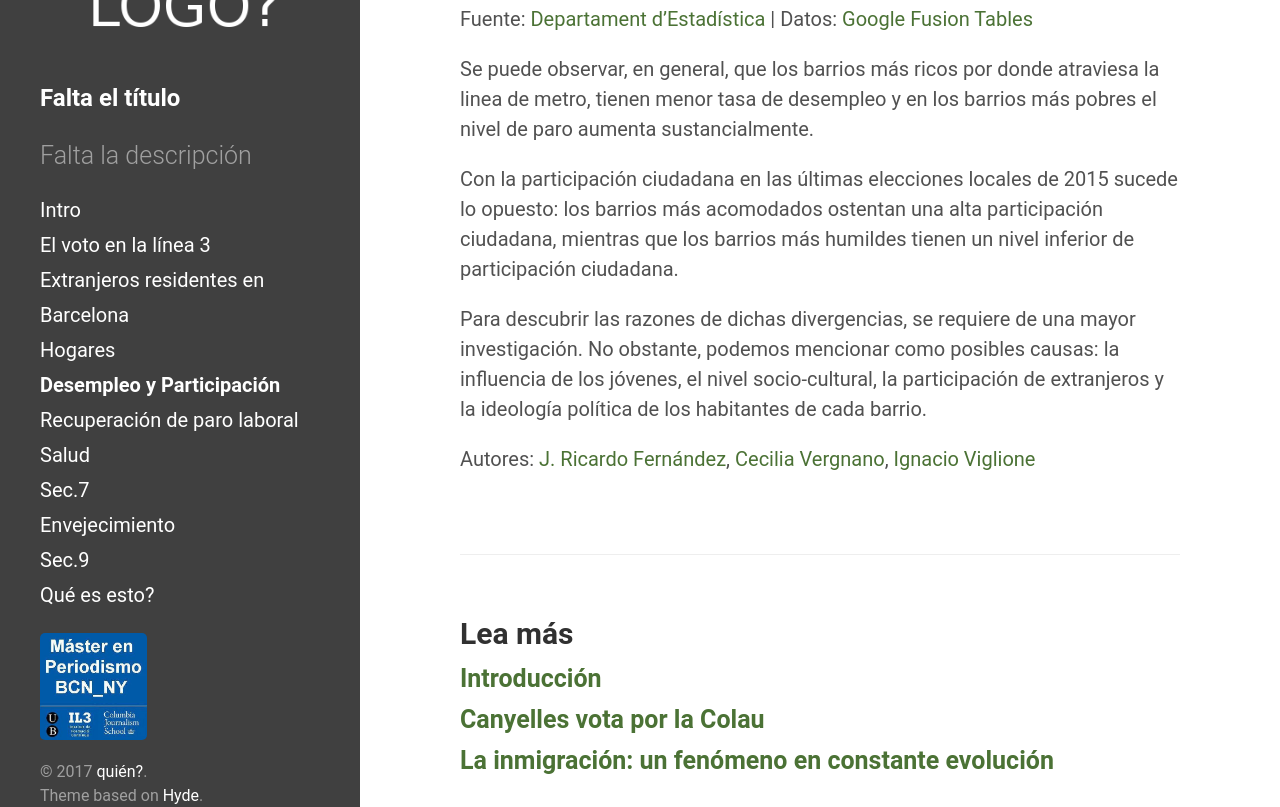
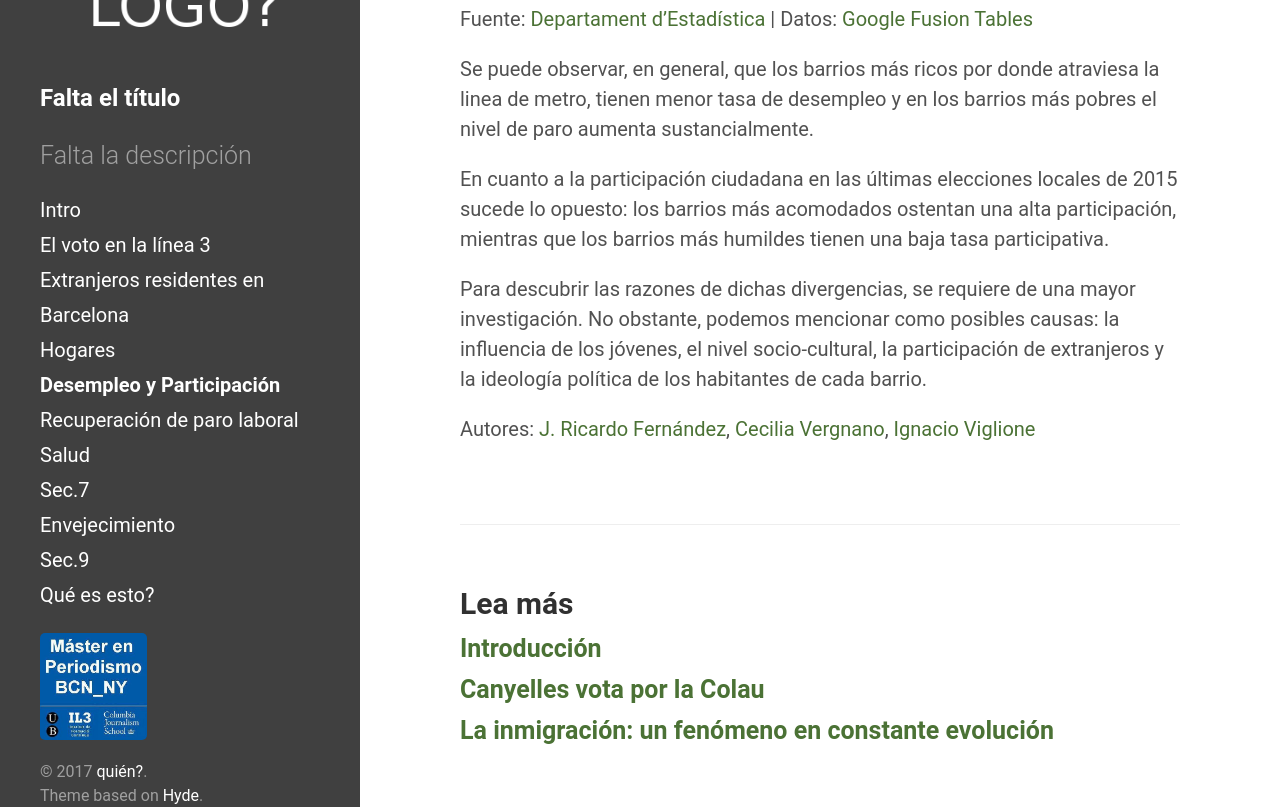
Before and after one commit to mper-bcn-ny/2017-metro, a Jekyll site: the page built from _posts/2017-02-17-seccion_4.md, in a window 1280 px wide and 900 px high, scrolled down 591 px, cut to the strip 93-900 px from the top of the window. Built offline with Jekyll 4.4.1, drawn with Linux system fonts in a browser that asks for light colours.

Commit message:
Update 2017-02-17-seccion_4.md

```diff
--- a/_posts/2017-02-17-seccion_4.md
+++ b/_posts/2017-02-17-seccion_4.md
@@ -13,7 +13,7 @@ Datos: [Google Fusion Tables](https://www.google.com/fusiontables/DataSource?doc
 
 Se puede observar, en general, que los barrios más ricos por donde atraviesa la linea de metro, tienen menor tasa de desempleo y en los barrios más pobres el nivel de paro aumenta sustancialmente.
 
-Con la participación ciudadana en las últimas elecciones locales de 2015 sucede lo opuesto: los barrios más acomodados ostentan una alta participación ciudadana, mientras que los barrios más humildes tienen un nivel inferior de participación ciudadana.
+En cuanto a la participación ciudadana en las últimas elecciones locales de 2015 sucede lo opuesto: los barrios más acomodados ostentan una alta participación, mientras que los barrios más humildes tienen una baja tasa participativa.
 
 Para descubrir las razones de dichas divergencias, se requiere de una mayor investigación. No obstante, podemos mencionar como posibles causas: la influencia de los jóvenes, el nivel socio-cultural, la participación de extranjeros y la ideología política de los habitantes de cada barrio.
 
```
